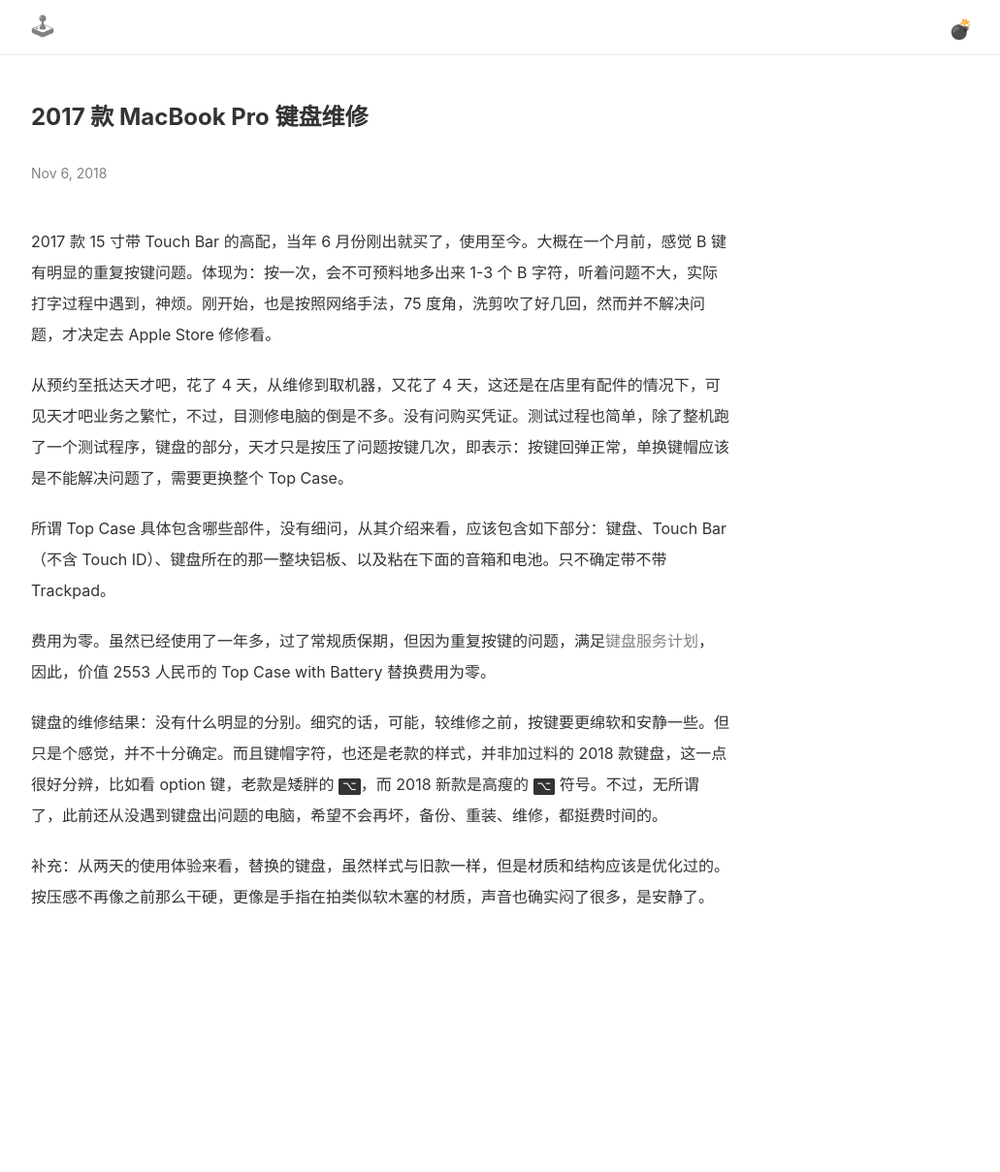
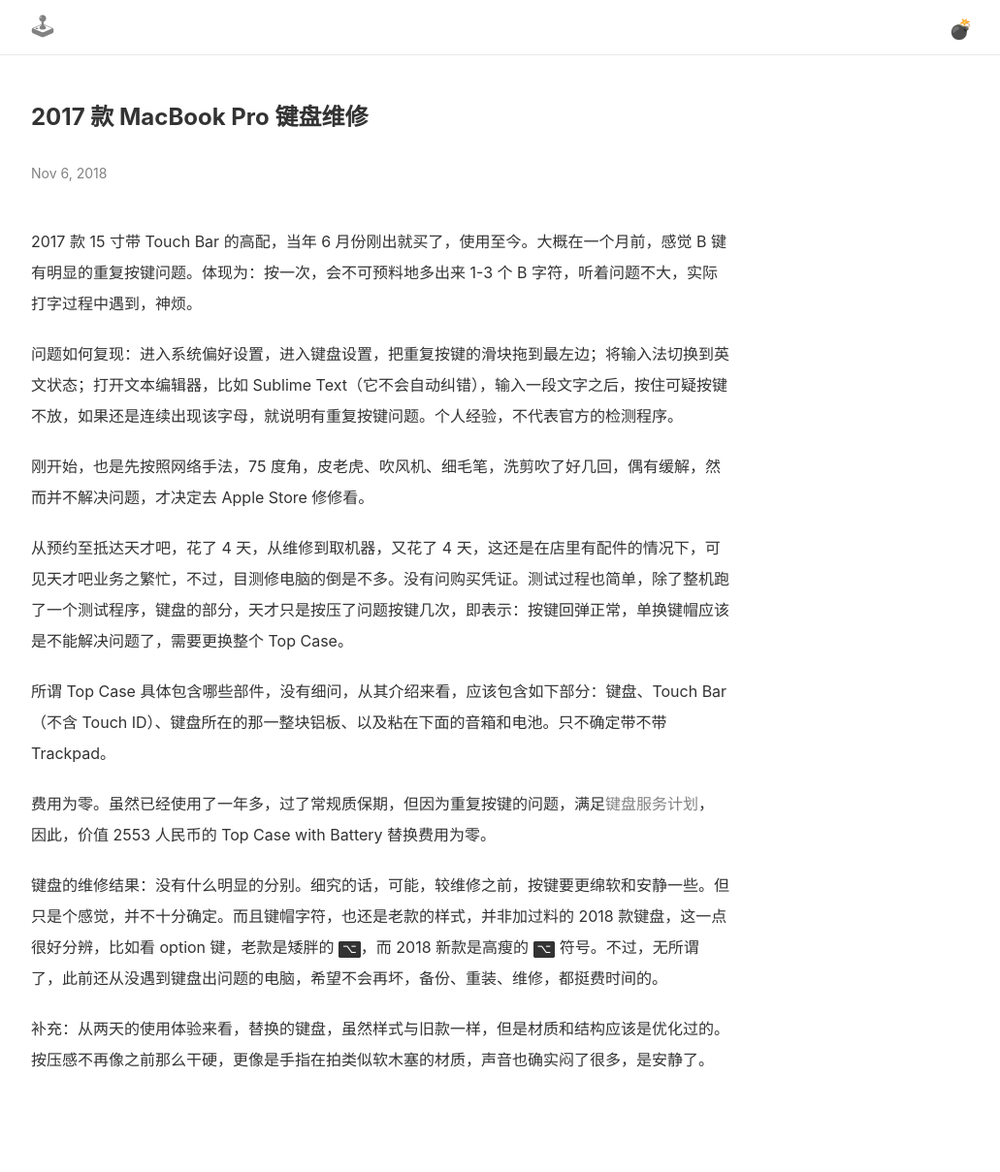
Before and after one commit to placeless/placeless.github.io, a Jekyll site: the page built from _posts/2018-11-06-a-repair-to-macbook-pro-2017-keyboard-repeat-unexpectedly.md, in a window 1280 px wide. Shown: the whole page at 97% size, without its empty margins (248-1279 px from the left). Built offline with Jekyll 4.4.1, drawn with Linux system fonts in a browser that asks for light colours; comment, search, counter and statistics services are not loaded; before the commit the page ends 1041 px from its top, so only the background shows below that.

Commit message:
updated a post: a repair to mbp keyboard

```diff
--- a/_posts/2018-11-06-a-repair-to-macbook-pro-2017-keyboard-repeat-unexpectedly.md
+++ b/_posts/2018-11-06-a-repair-to-macbook-pro-2017-keyboard-repeat-unexpectedly.md
@@ -4,7 +4,11 @@ title:  "2017 款 MacBook Pro 键盘维修"
 date:   2018-11-06 17:00 +0800
 ---
 
-2017 款 15 寸带 Touch Bar 的高配，当年 6 月份刚出就买了，使用至今。大概在一个月前，感觉 B 键有明显的重复按键问题。体现为：按一次，会不可预料地多出来 1-3 个 B 字符，听着问题不大，实际打字过程中遇到，神烦。刚开始，也是按照网络手法，75 度角，洗剪吹了好几回，然而并不解决问题，才决定去 Apple Store 修修看。
+2017 款 15 寸带 Touch Bar 的高配，当年 6 月份刚出就买了，使用至今。大概在一个月前，感觉 B 键有明显的重复按键问题。体现为：按一次，会不可预料地多出来 1-3 个 B 字符，听着问题不大，实际打字过程中遇到，神烦。
+
+问题如何复现：进入系统偏好设置，进入键盘设置，把重复按键的滑块拖到最左边；将输入法切换到英文状态；打开文本编辑器，比如 Sublime Text（它不会自动纠错），输入一段文字之后，按住可疑按键不放，如果还是连续出现该字母，就说明有重复按键问题。个人经验，不代表官方的检测程序。
+
+刚开始，也是先按照网络手法，75 度角，皮老虎、吹风机、细毛笔，洗剪吹了好几回，偶有缓解，然而并不解决问题，才决定去 Apple Store 修修看。
 
 从预约至抵达天才吧，花了 4 天，从维修到取机器，又花了 4 天，这还是在店里有配件的情况下，可见天才吧业务之繁忙，不过，目测修电脑的倒是不多。没有问购买凭证。测试过程也简单，除了整机跑了一个测试程序，键盘的部分，天才只是按压了问题按键几次，即表示：按键回弹正常，单换键帽应该是不能解决问题了，需要更换整个 Top Case。
 
```
